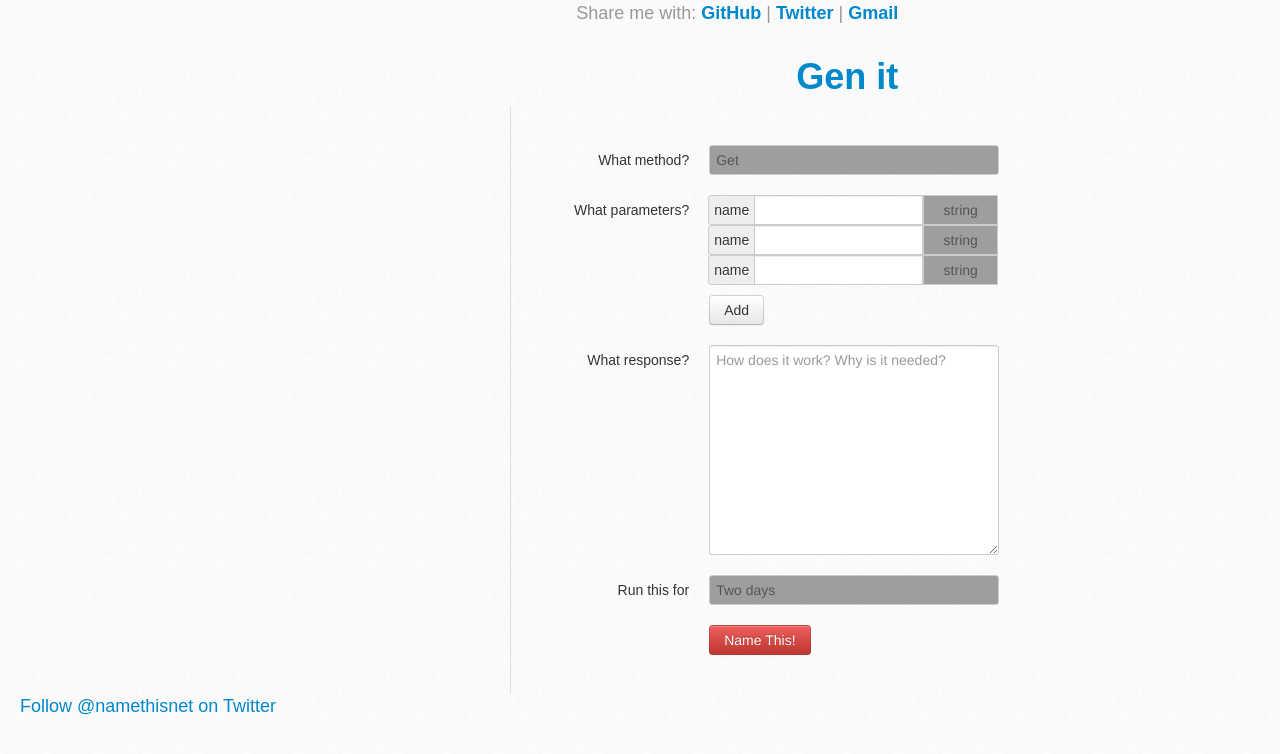
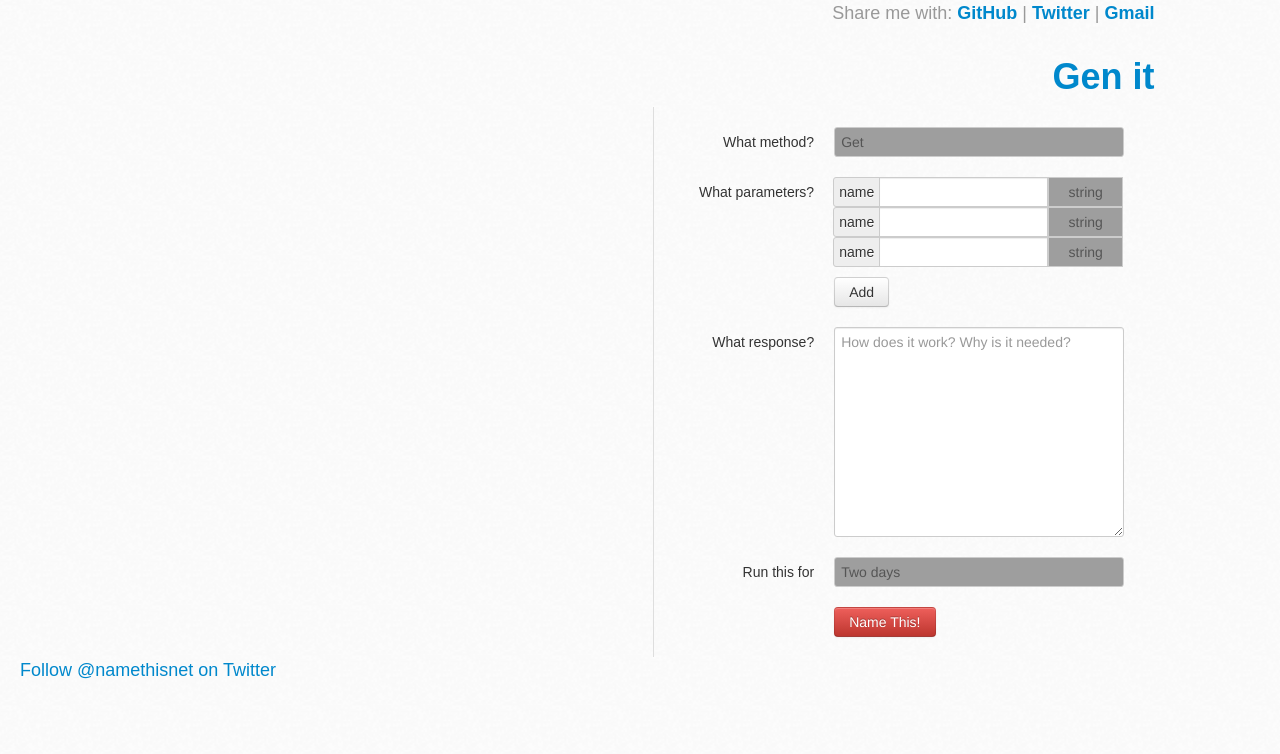
Before and after one commit to gfreezy/APIGen, a Flask app: page /create in a window 1280 px wide. Shown: the top 754 px of the page. Run offline with Flask 2, Linux system fonts and the light colour scheme; grey boxes are pictures that could not be loaded.

Commit message:
update style

```diff
--- a/apigen/static/css/create.css
+++ b/apigen/static/css/create.css
@@ -1,7 +1,6 @@
 body {
 	font: 18px/27px "PTSansRegular",Arial,sans-serif;
 	background-image: url(/static/img/cream_dust.png);
-	width: 1000px;
 }
 
 select {
@@ -13,12 +12,8 @@ select {
 	-moz-appearance: none;
 }
 
-#getName {
+.create-form {
 	border-left: 1px solid #DEDEDE;
-}
-
-#giveName, #getName {
-	padding: 1em;
 }
 
 select[name="method"] {
--- a/apigen/templates/create.html
+++ b/apigen/templates/create.html
@@ -13,7 +13,7 @@
     <div class="row-fluid">
       <div class="span3 offset1">
       </div>
-      <div class="span7">
+      <div class="span7 header">
         <div id="flash">
         </div>
         <nav id="headerNav" class="row-fluid">
@@ -32,9 +32,9 @@
 </div>
 </div>
 <div class="row-fluid">
-  <div id="giveName" class="span6">
+  <div class="span6">
   </div>
-  <div id="getName" class="span6">
+  <div class="span6 create-form">
     <form accept-charset="UTF-8" action="/create" class="form-horizontal" method="post" style="margin: 20px 0">
       <input name="params" type="hidden" value="" />
       <div class="control-group">
```
